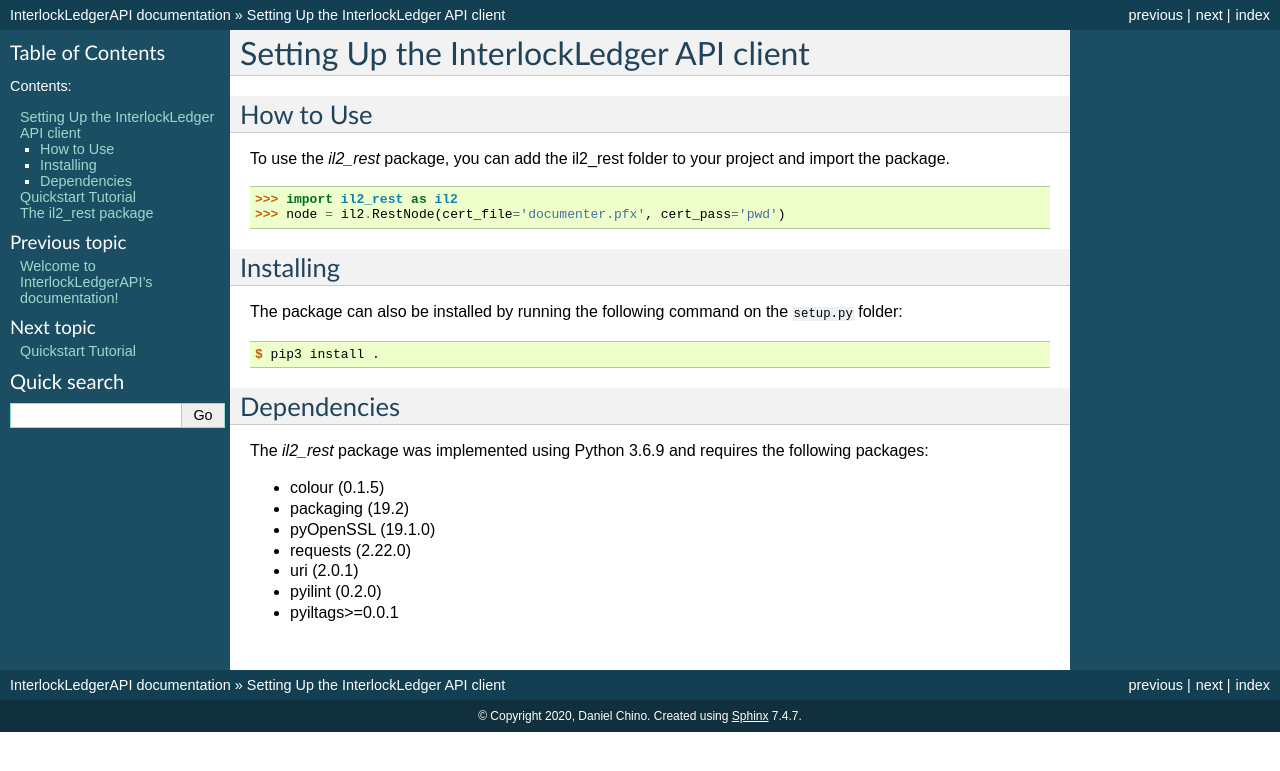
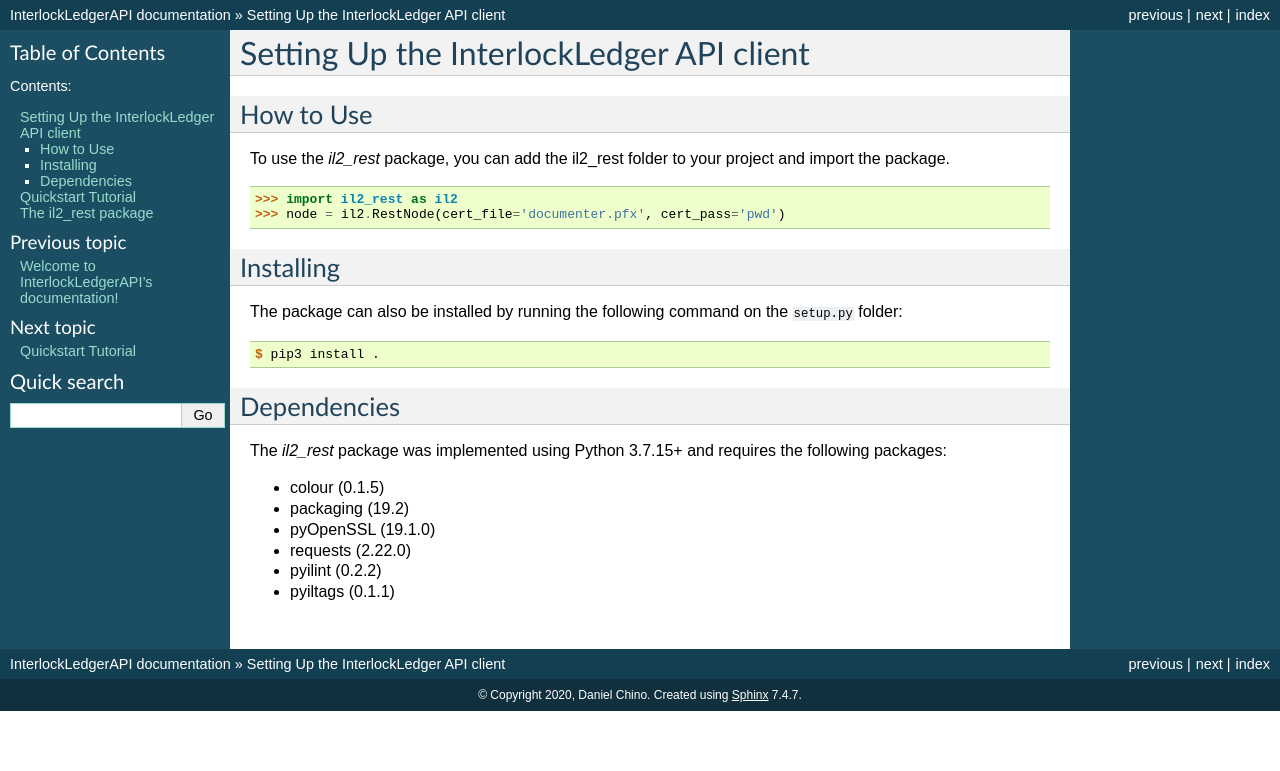
Before and after one commit to interlockledger/interlockledger-rest-client-python, a Sphinx documentation site: the page built from docs/settingup.rst, in a window 1280 px wide. Shown: the top 771 px of the page. Built offline with Sphinx 7.4.7, drawn with Linux system fonts in a browser that asks for light colours.

Commit message:
Update documentation.

```diff
--- a/docs/index.rst
+++ b/docs/index.rst
@@ -8,9 +8,9 @@
 
 .. image:: /images/full-logo-dark.png
 
-This package is a python client to the InterlockLedger Node REST API v3.1.0.
+This package is a python client to the InterlockLedger Node REST API v3.1.2.
 It connects to InterlockLedger nodes, allowing the creation of chains, interlocks, and storage of records and documents.
-This client requires the InterlockLedger API v7.2.0.
+This client requires the InterlockLedger API v7.5.0.
 
 
 The InterlockLedger
--- a/docs/settingup.rst
+++ b/docs/settingup.rst
@@ -24,12 +24,11 @@
 Dependencies
 ------------
 
-The `il2_rest` package was implemented using Python 3.6.9 and requires the following packages:
+The `il2_rest` package was implemented using Python 3.7.15+ and requires the following packages:
 
 * colour (0.1.5)
 * packaging (19.2)
 * pyOpenSSL (19.1.0)
 * requests (2.22.0)
-* uri (2.0.1)
-* pyilint (0.2.0)
-* pyiltags>=0.0.1
+* pyilint (0.2.2)
+* pyiltags (0.1.1)
--- a/requirements.txt
+++ b/requirements.txt
@@ -2,4 +2,5 @@
 packaging>=19.2
 pyOpenSSL>=19.1.0
 requests>=2.22.0
-uri>=2.0.1
+pyilint>=0.2.2
+pyiltags>=0.1.1
--- a/setup.py
+++ b/setup.py
@@ -34,7 +34,7 @@
 
 setuptools.setup(
     name="il2_rest", # Replace with your own username
-    version="3.1.1",
+    version="3.1.2",
     author="Daniel Chino",
     author_email="dchino@interlockledger.network",
     description="A python client to InterlockLedger Node REST API",
```
Also changed, not shown: README.md (+3 -4 lines), docs/il2_rest_util.rst (+8 -0 lines), 1 other file.
